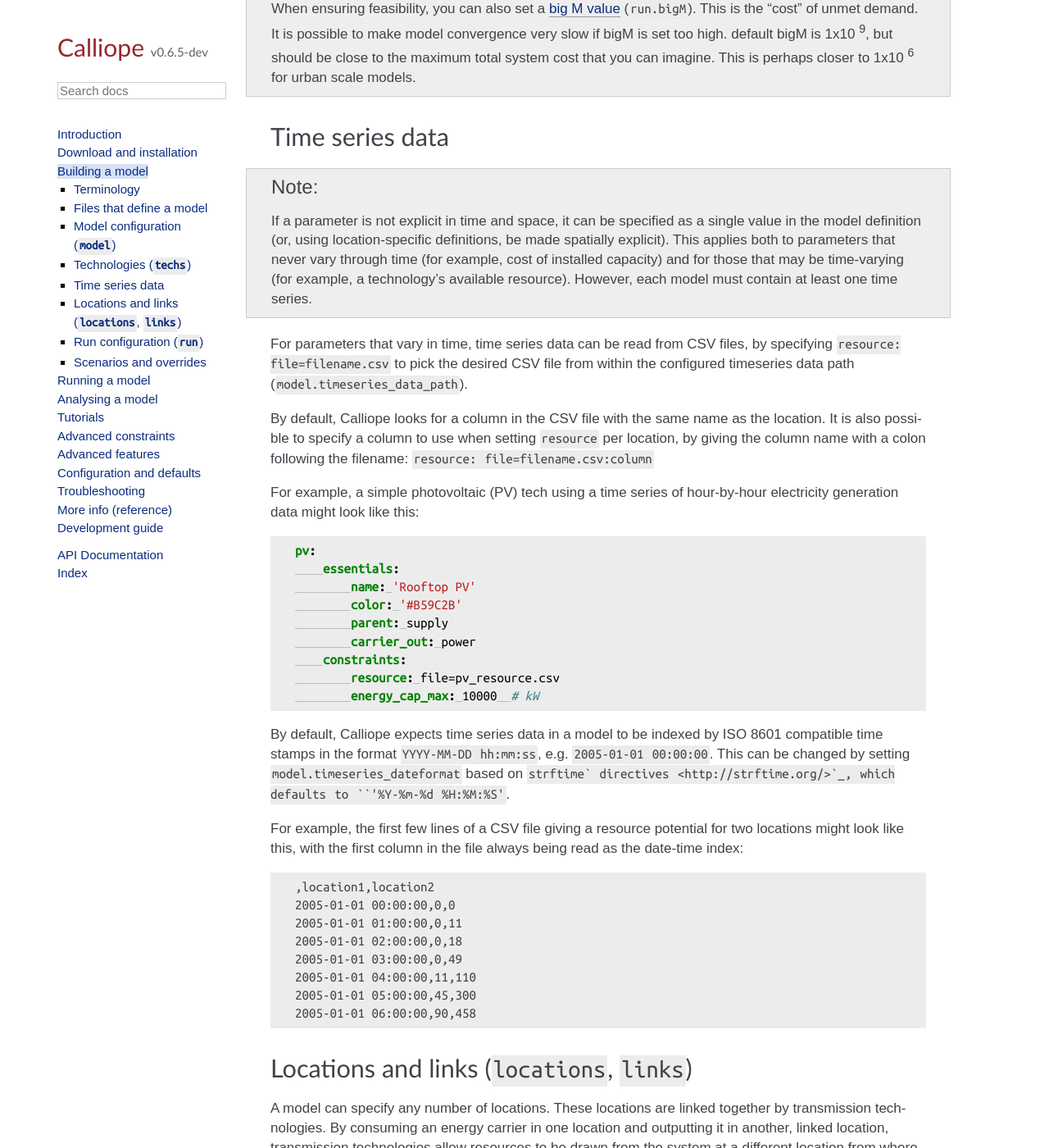
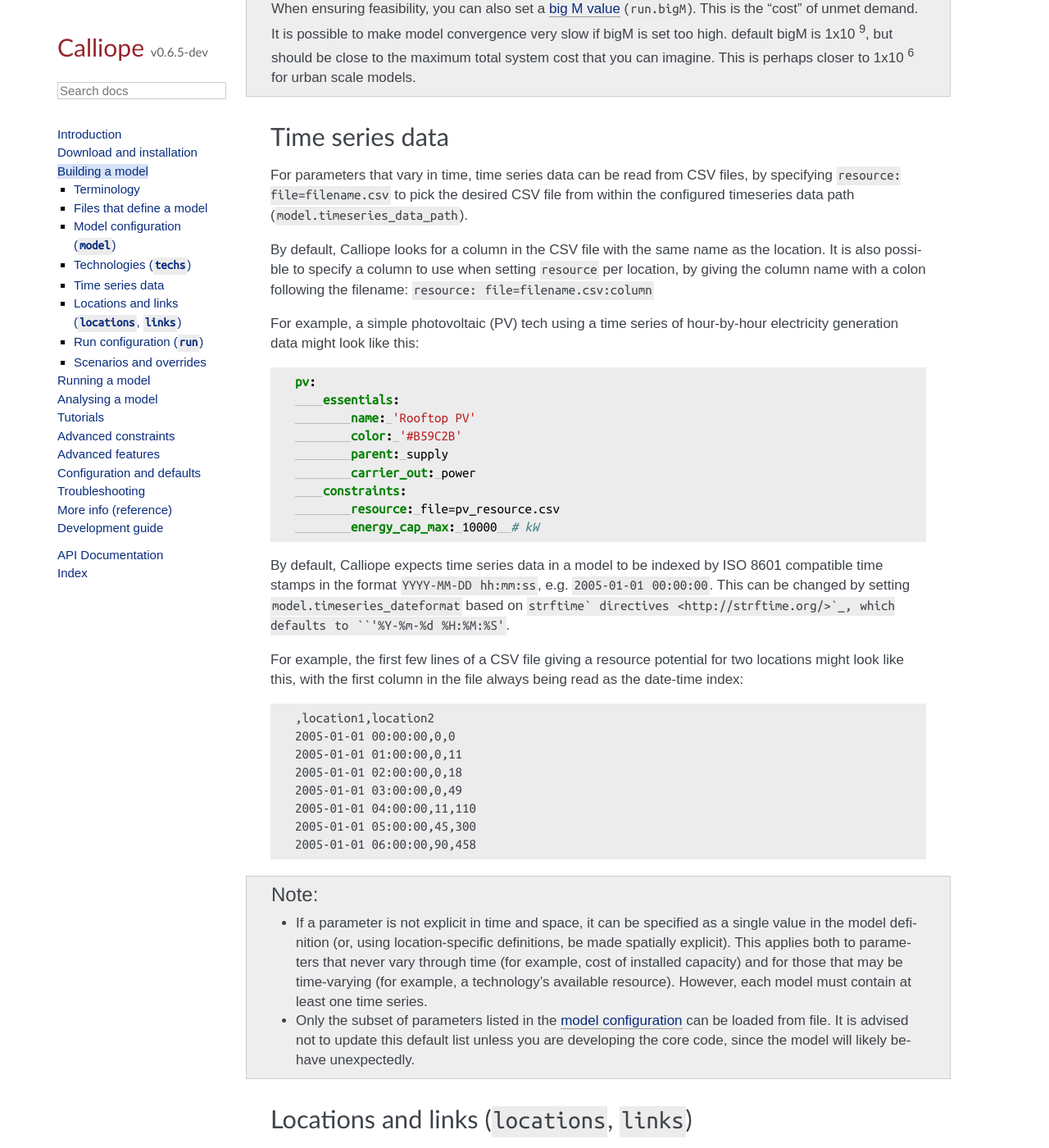
Before and after one commit to calliope-project/calliope, a Sphinx documentation site: the page built from doc/user/building.rst, in a window 1280 px wide and 1400 px high, scrolled down 4480 px. Shown: the whole window at 82% size. Built offline with Sphinx 7.4.7, drawn with Linux system fonts in a browser that asks for light colours; some web fonts are replaced; pages that are not in the unit, such as notebooks, are missing from menus; a script that is not in the unit is left out; comment, search, counter and statistics services are not loaded.

Commit message:
Update changelog; update docs.

```diff
--- a/changelog.rst
+++ b/changelog.rst
@@ -5,6 +5,8 @@ Release History
 
 0.6.5 (dev)
 -----------
+
+|changed| Carrier ratios can be loaded from file, to allow timeseries carrier ratios to be defined, e.g. ``carrier_ratios.carrier_out_2.heat: file=ratios.csv``.
 
 |changed| Objective function options turned into Pyomo parameters. This allows them to update through the `Model.backend.update_param()` functionality.
 
--- a/doc/user/building.rst
+++ b/doc/user/building.rst
@@ -198,6 +193,11 @@ For example, the first few lines of a CSV file giving a resource potential for t
     2005-01-01 04:00:00,11,110
     2005-01-01 05:00:00,45,300
     2005-01-01 06:00:00,90,458
+
+.. Note::
+
+   * If a parameter is not explicit in time and space, it can be specified as a single value in the model definition (or, using location-specific definitions, be made spatially explicit). This applies both to parameters that never vary through time (for example, cost of installed capacity) and for those that may be time-varying (for example, a technology's available resource). However, each model must contain at least one time series.
+   * Only the subset of parameters listed in the :ref:`model configuration <config_reference_model>` can be loaded from file. It is advised not to update this default list unless you are developing the core code, since the model will likely behave unexpectedly.
 
 ----------------------------------------------
 Locations and links (``locations``, ``links``)
```
Also changed, not shown: other parts of doc/user/building.rst (+0 -5 lines), 1 other file.
